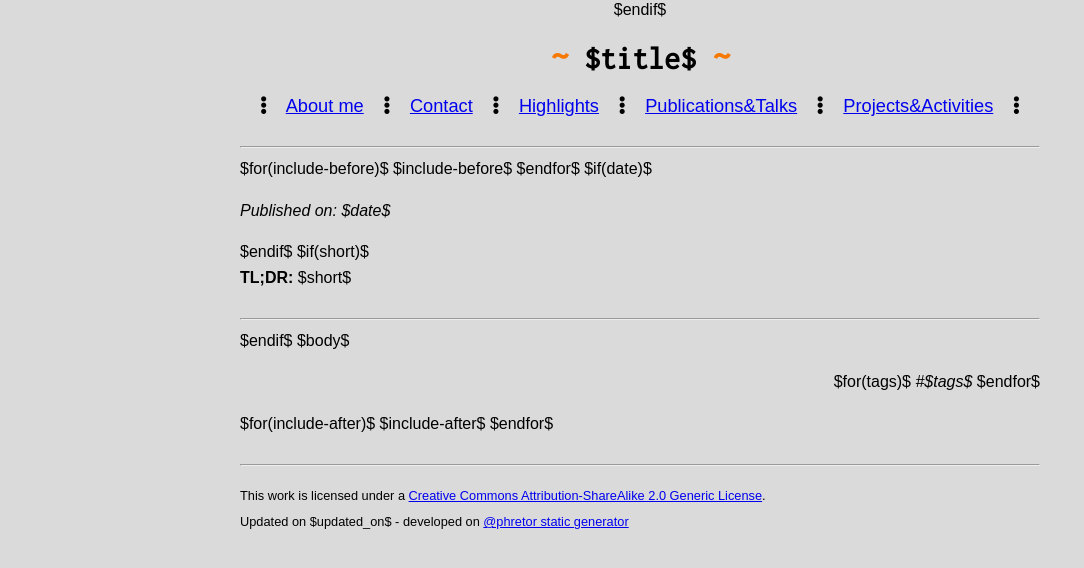
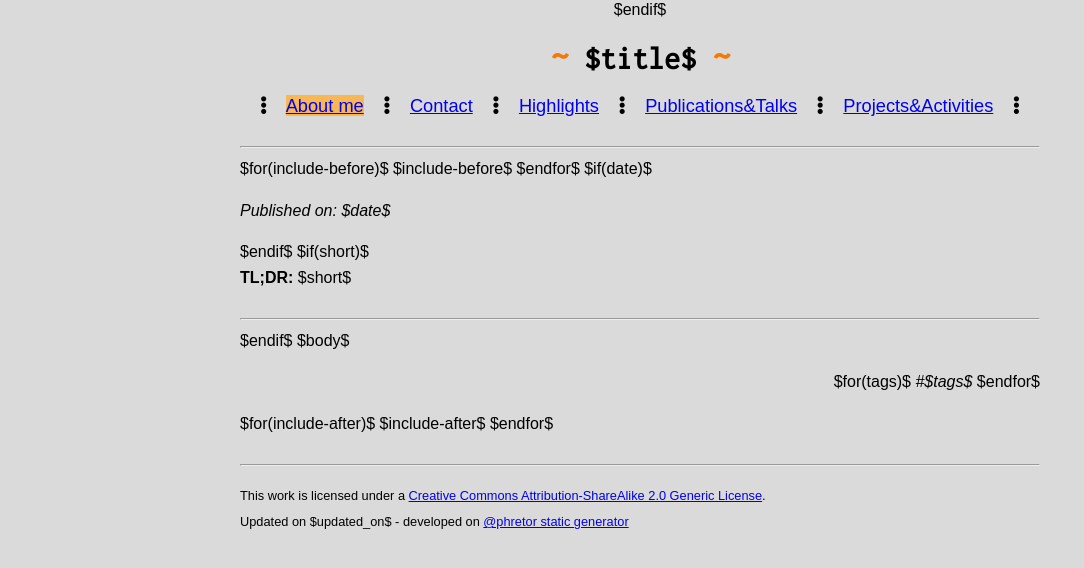
Before and after one commit to ocean1/src.dvqu.art, a website: page templates/site.html in a window 1280 px wide. In both pictures the pointer is over the link "About me". Shown: the part 156-724 px from the top of the page, without its empty margins (0-1084 px from the left). Drawn offline with nearby package versions, Linux system fonts and the light colour scheme; files that its build step writes are made by us from their sources; files whose address does not match are found by name; a web font is replaced by a local one.

Commit message:
color links

```diff
--- a/_src/css/app.css
+++ b/_src/css/app.css
@@ -106,3 +106,7 @@ footer {
 .tooltip:hover .tooltiptext {
     visibility: visible;
 }
+
+a:hover {
+    background-color: #ffad2dc4;
+}
```
